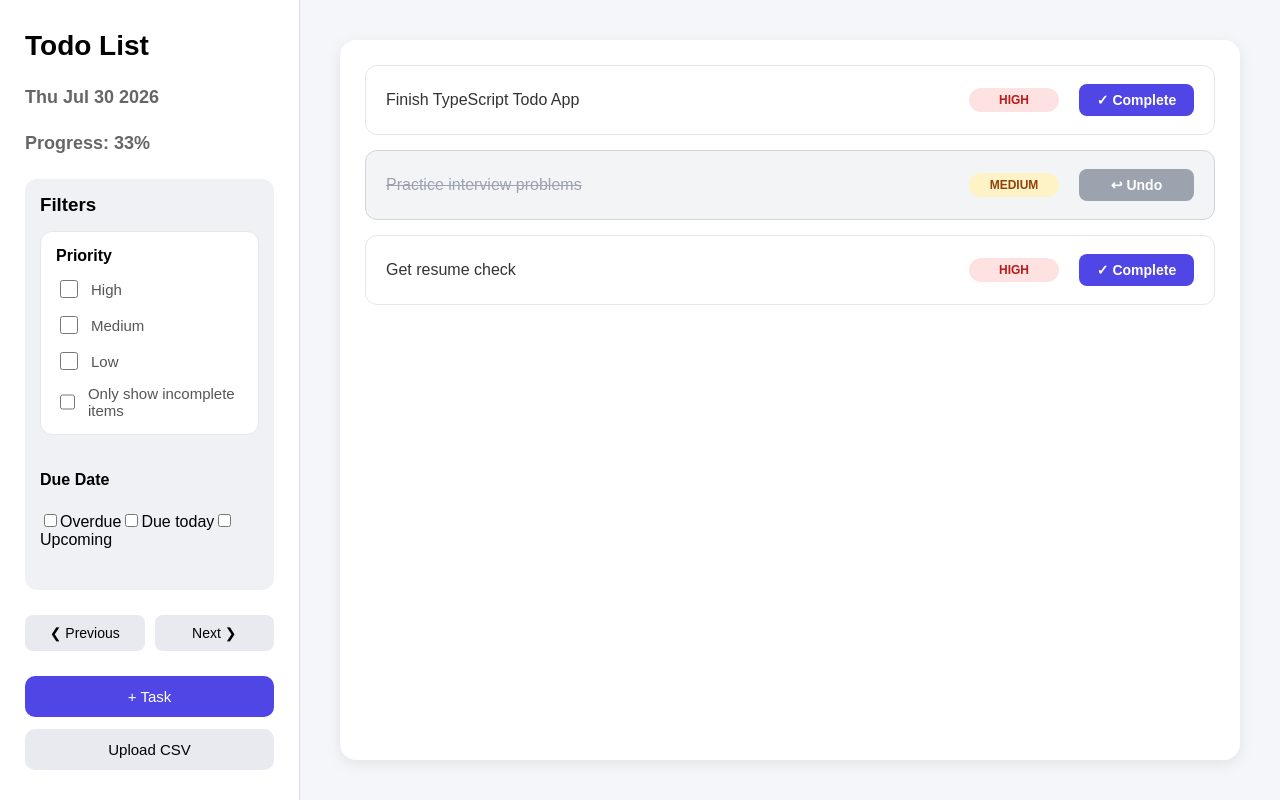
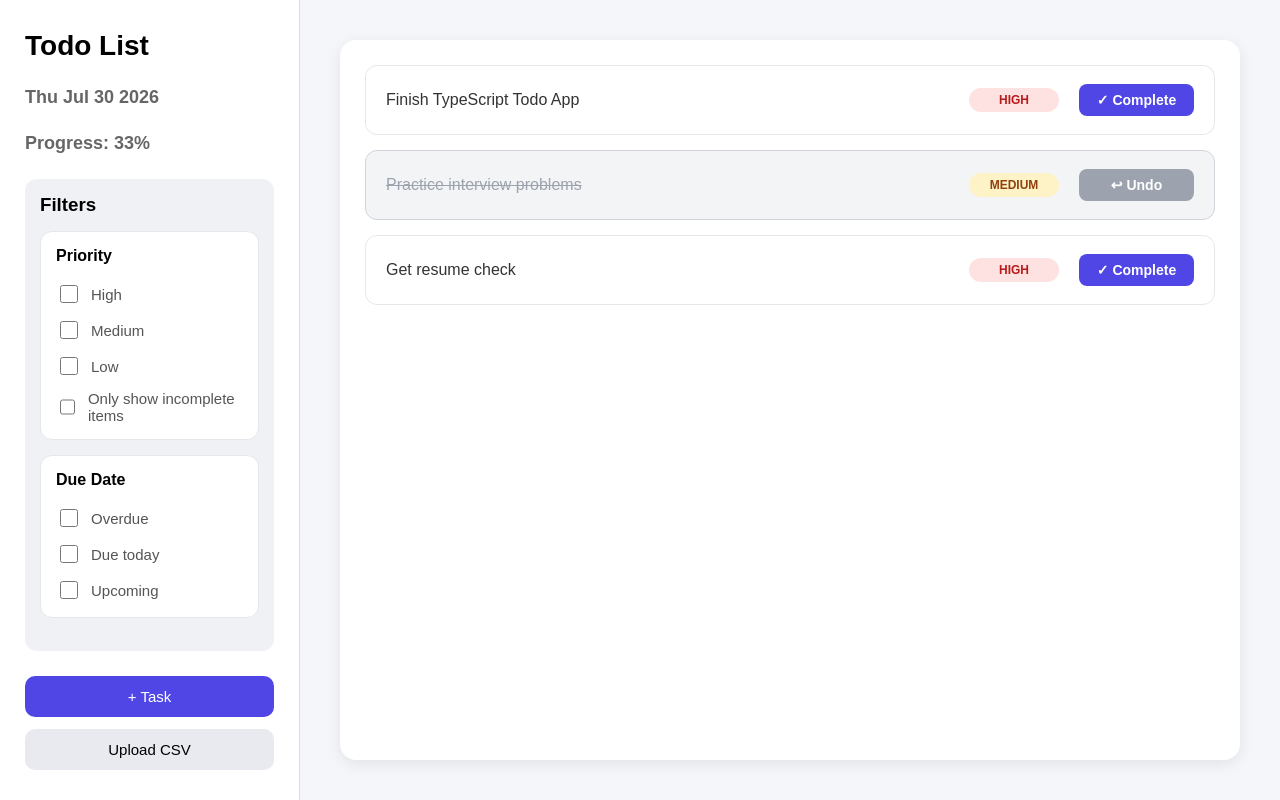
Before and after one commit to AudreyBurrell/todo-typescript, a React (Vite) app: page / in a window 1280 px wide. Built offline with nearby package versions, Linux system fonts and the light colour scheme.

Commit message:
Finishing the function, getting rid of a few things in the App.tsx that I didn't want anymore, and updating the CSS

```diff
--- a/src/App.tsx
+++ b/src/App.tsx
@@ -4,7 +4,7 @@ import type { DueDate } from "./types/DueDate";
 import TaskItem from "./components/TaskItem";
 import AddTaskModal from "./components/AddTaskModal";
 import { calculateProgress } from "./utils/calculateProgress";
-import { filterByPriority, filterByComplete } from "./utils/taskUtils";
+import { filterByPriority, filterByComplete, filterByDueDate } from "./utils/taskUtils";
 import { initialTasks } from "./utils/initialTasks";
 import "./styles/App.css";
 
@@ -79,7 +79,8 @@ function App() {
     //filter pipeline
     const priorityFilteredTasks = filterByPriority(tasks, selectedPriorities);
     const completeFilteredTasks = filterByComplete(priorityFilteredTasks, showOnlyIncomplete);
-    const visibleTasks = completeFilteredTasks;
+    const dueDateFilteredTasks = filterByDueDate(completeFilteredTasks, selectedDueDate, currentDate);
+    const visibleTasks = dueDateFilteredTasks;
 
 
     return (
@@ -132,11 +133,6 @@ function App() {
                             Upcoming
                         </label>
                     </div>
-
-                </div>
-                <div className="navigation">
-                    <button>&#x276E; Previous</button>
-                    <button>Next &#x276F;</button>
                 </div>
                 <div className="taskAdditionArea">
                     <button onClick={() => setShowModal(true)}>+ Task</button>
--- a/src/styles/App.css
+++ b/src/styles/App.css
@@ -69,10 +69,17 @@ body {
 
 /* Priority Filter */
 
-.filterArea h3,
-.priorityFilter h4 {
+.filterArea h3 {
     margin: 0;
 }
+
+.priorityFilter h4,
+.dueDateFilter h4 {
+    margin: 0 0 5px 0;
+    font-size: 1rem;
+    font-weight: 600;
+}
+
 
 .filterArea {
     flex: 1;
@@ -88,7 +95,8 @@ body {
 }
 
 
-.priorityFilter {
+.priorityFilter,
+.dueDateFilter {
     display: flex;
     flex-direction: column;
     gap: 12px;
@@ -101,7 +109,8 @@ body {
     border: 1px solid #e5e7eb;
 }
 
-.priorityFilter label {
+.priorityFilter label,
+.dueDateFilter label {
     display: flex;
     align-items: center;
     gap: 10px;
@@ -110,51 +119,19 @@ body {
     color: #555;
 
     cursor: pointer;
+    user-select: none;
 }
 
 
 /* Checkbox styling */
 
-.priorityFilter input[type="checkbox"] {
+.priorityFilter input[type="checkbox"],
+.dueDateFilter input[type="checkbox"] {
     width: 18px;
     height: 18px;
 
     cursor: pointer;
 }
-
-
-/* Optional hover effect */
-
-.priorityFilter label:hover {
-    color: #4f46e5;
-}
-
-/* Previous / Next buttons */
-
-.navigation {
-    display: flex;
-    justify-content: space-between;
-    gap: 10px;
-}
-
-.navigation button {
-    flex: 1;
-
-    padding: 10px;
-
-    border: none;
-    border-radius: 8px;
-
-    background-color: #e8eaf0;
-    cursor: pointer;
-
-    font-size: 14px;
-}
-
-.navigation button:hover {
-    background-color: #d9dce5;
-}
-
 
 /* Add task buttons */
 
```
